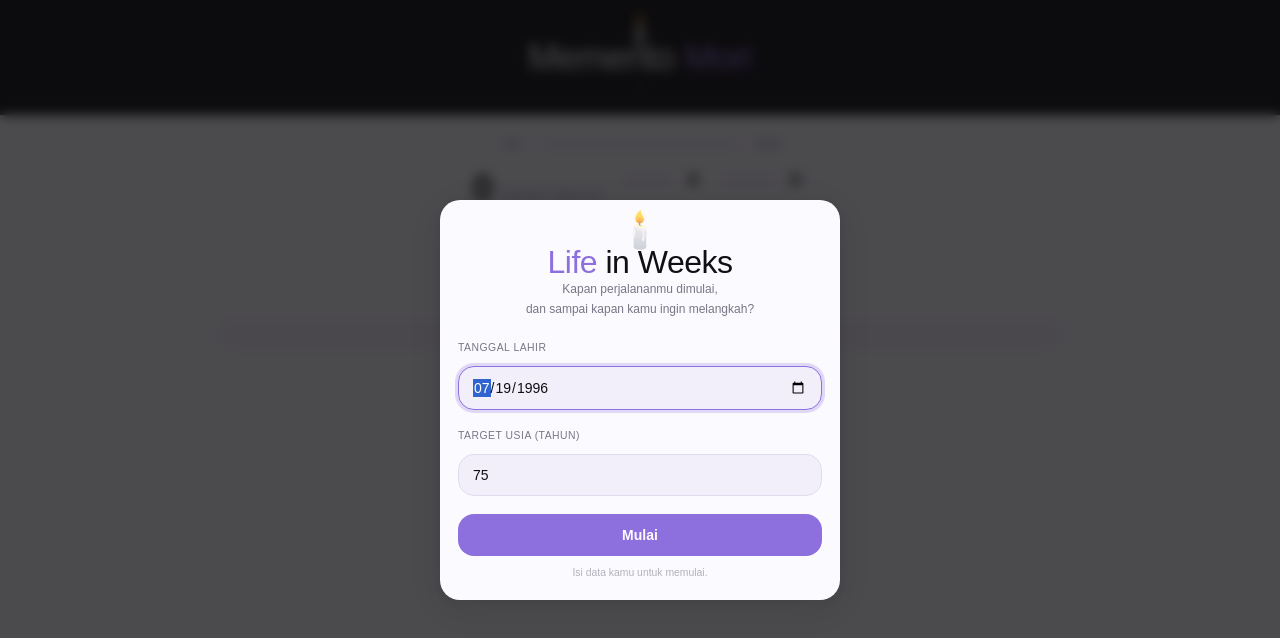
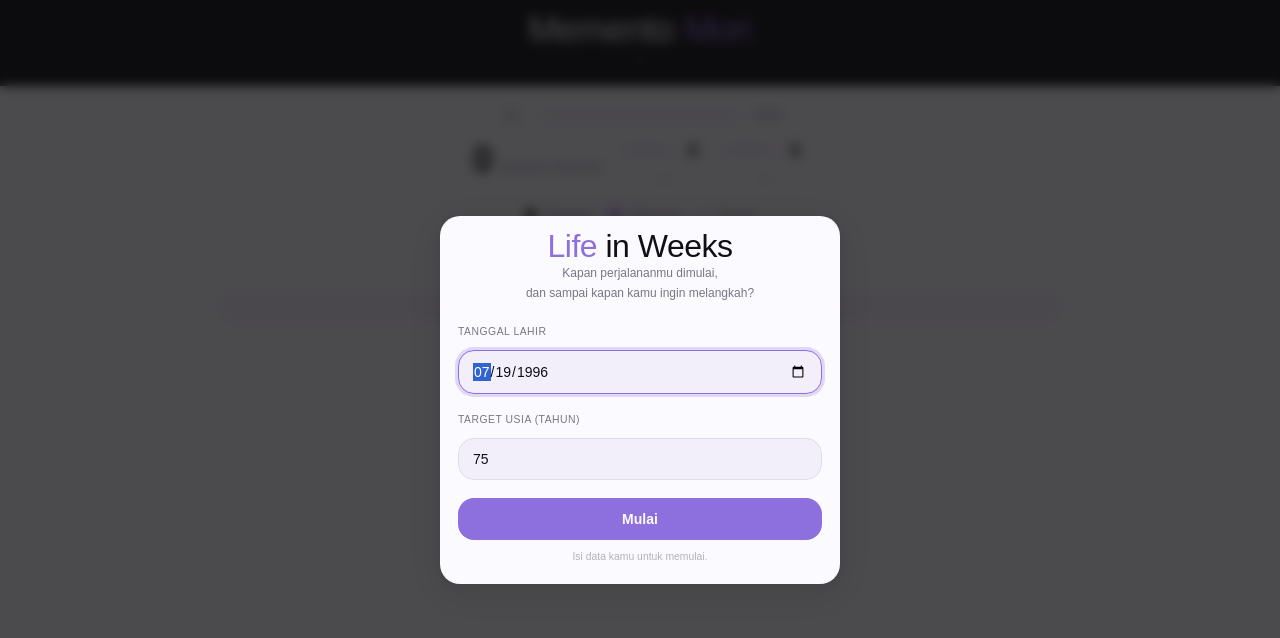
Before and after one commit to Iyongbudiarso/my-weekends, a plain HTML site: page index.html in a window 1280 px wide. Drawn offline with Linux system fonts and the light colour scheme.

Commit message:
fix: swap posisi 33 & 35, fix milestone bar always full, hapus icons
1. Bug calcMile: const prev=d -> const prev=new Date(d)
   (reference vs copy — d jadi termutasi, total=0, bar always full)
2. Swap columns: 33 (birthday) di kiri, 35 (milestone) di kanan
3. Hapus 🕯️ icon dari modal & hero header (lebih simple)

```diff
--- a/index.html
+++ b/index.html
@@ -140,12 +140,7 @@
   .modal-overlay.show .modal{
     transform:translateY(0) scale(1);
   }
-  .modal-icon{
-    font-size:var(--font-size-4xl);
-    margin-bottom:var(--space-3);
-    display:block;
-    opacity:.7;
-  }
+
   .modal h1{
     font-size:var(--font-size-3xl);
     font-weight:500;
@@ -250,7 +245,7 @@
     width:100%;
     text-align:center;
   }
-  .hero .icon{font-size:var(--font-size-3xl);margin-bottom:var(--space-1);opacity:.55}
+
   .hero h1{
     font-size:var(--font-size-4xl);
     font-weight:400;
@@ -639,7 +634,7 @@
 <!-- ── MODAL ── -->
 <div class="modal-overlay" id="modal">
   <div class="modal">
-    <span class="modal-icon">🕯️</span>
+
     <h1><span>Life</span> in Weeks</h1>
     <p class="sub">Kapan perjalananmu dimulai,<br>dan sampai kapan kamu ingin melangkah?</p>
     <label>Tanggal Lahir</label>
@@ -657,7 +652,7 @@
   <!-- Hero -->
   <div class="hero">
     <div class="hero-inner">
-      <div class="icon">🕯️</div>
+
       <h1>Memento <span>Mori</span></h1>
       <p class="info" id="ageInfo">—</p>
     </div>
@@ -682,18 +677,18 @@
 
         <div class="counter-stat">
           <div class="stat-bar-row">
+            <div class="stat-track"><div class="stat-fill" id="bdayFill"></div></div>
+            <span class="stat-bar-num" id="bdayNum">0</span>
+          </div>
+          <div class="stat-label" id="bdayLabel">—</div>
+        </div>
+
+        <div class="counter-stat">
+          <div class="stat-bar-row">
             <div class="stat-track"><div class="stat-fill" id="mile1Fill"></div></div>
             <span class="stat-bar-num" id="mile1Num">0</span>
           </div>
           <div class="stat-label" id="mile1Label">—</div>
-        </div>
-
-        <div class="counter-stat">
-          <div class="stat-bar-row">
-            <div class="stat-track"><div class="stat-fill" id="bdayFill"></div></div>
-            <span class="stat-bar-num" id="bdayNum">0</span>
-          </div>
-          <div class="stat-label" id="bdayLabel">—</div>
         </div>
       </div>
     </div>
@@ -848,7 +843,7 @@ function build(){
   function calcMile(mileAge){
     const d=new Date(BD); d.setFullYear(birthY+mileAge);
     const weeks=Math.max(0,Math.floor((d-now2)/6048e5));
-    const prev=d; prev.setFullYear(birthY+mileAge-5);
+    const prev=new Date(d); prev.setFullYear(birthY+mileAge-5);
     const total=(d-prev)/6048e5;
     const elapsed=Math.max(0,(now2-prev)/6048e5);
     const pct=Math.min(100,(elapsed/total)*100);
```
